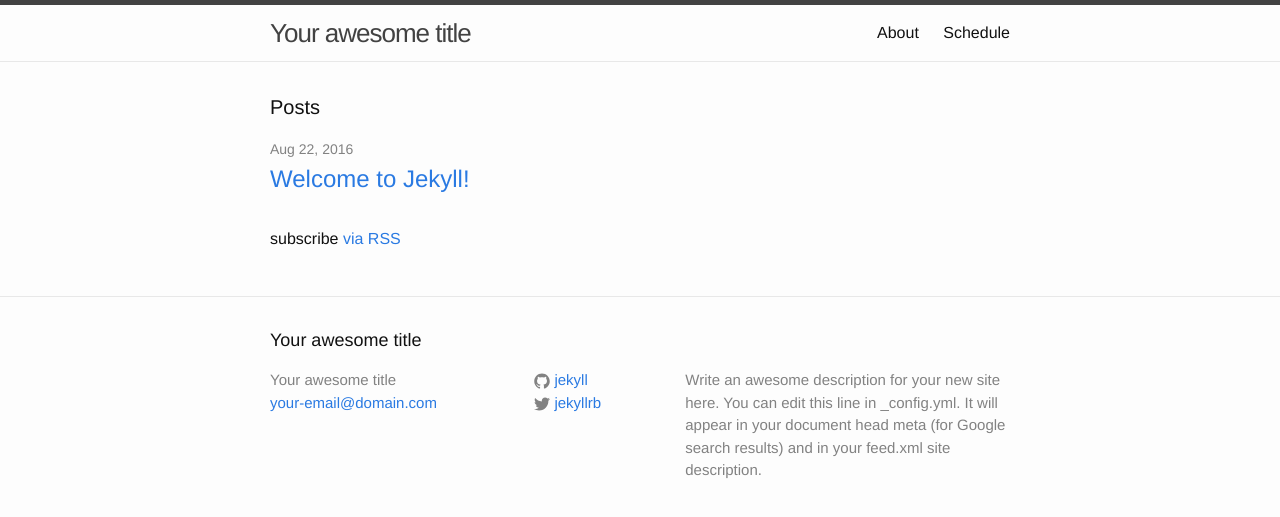
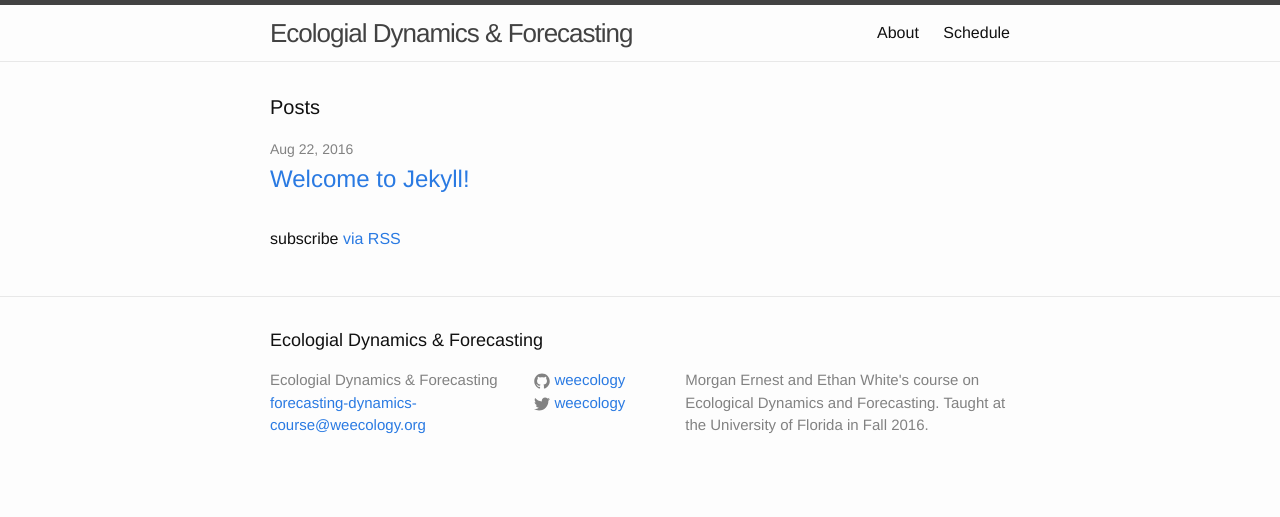
Before and after one commit to weecology/forecasting-dynamics-course, a Jekyll site: the page built from index.html, in a window 1280 px wide. Shown: the top 517 px of the page. Built offline with Jekyll 4.4.1, drawn with Linux system fonts in a browser that asks for light colours.

Commit message:
Update config for course

```diff
--- a/_config.yml
+++ b/_config.yml
@@ -6,16 +6,15 @@
 # 'jekyll serve'. If you change this file, please restart the server process.
 
 # Site settings
-title: Your awesome title
-email: your-email@domain.com
+title: Ecologial Dynamics & Forecasting
+email: forecasting-dynamics-course@weecology.org
 description: > # this means to ignore newlines until "baseurl:"
-  Write an awesome description for your new site here. You can edit this
-  line in _config.yml. It will appear in your document head meta (for
-  Google search results) and in your feed.xml site description.
-baseurl: "" # the subpath of your site, e.g. /blog
-url: "http://yourdomain.com" # the base hostname & protocol for your site
-twitter_username: jekyllrb
-github_username:  jekyll
+  Morgan Ernest and Ethan White's course on Ecological Dynamics and Forecasting.
+  Taught at the University of Florida in Fall 2016.
+baseurl: "/forecasting-dynamics-course" # the subpath of your site, e.g. /blog
+url: "https://weecology.github.io/forecasting-dynamics-course" # the base hostname & protocol for your site
+twitter_username: weecology
+github_username:  weecology
 
 # Build settings
 markdown: kramdown
```
